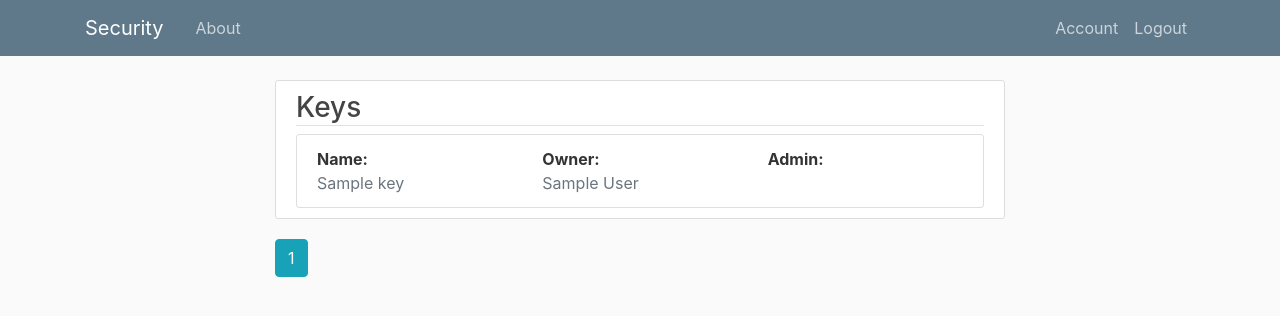
After one commit to RafalSzyinski1/project_web, a Flask app: page /update/keys in a window 1280 px wide. The commit adds this page. Shown: the top 316 px of the page. Run offline with Flask 3, Linux system fonts and the light colour scheme; a user stored in the database is signed in; tables that the repository leaves empty hold one stand-in row (values such as "Sample post"); some libraries are stand-ins or nearby versions.

Commit message:
admin - keys

```diff
--- a/security/templates/account.html
+++ b/security/templates/account.html
@@ -28,7 +28,7 @@
         <a class="ml-2 list-group-item" href="{{ url_for('users.update_password') }}">Update Password</a>
         {% if current_user.is_admin %}
         <a class="ml-2 list-group-item" href="{{ url_for('users.update_users') }}">Update Users</a>
-        <a class="ml-2 list-group-item" href="#">Update Keys</a>
+        <a class="ml-2 list-group-item" href="{{ url_for('users.update_keys') }}">Update Keys</a>
         <a class="ml-2 list-group-item" href="#">Update Locks</a>
         {% endif %}
     </div>
--- /dev/null
+++ b/security/templates/keys.html
@@ -0,0 +1,45 @@
+{% extends "layout.html" %}
+{% block content %}
+<div class="content-section">
+    <h3 class="border-bottom">Keys</h3>
+    <ul class="list-group">
+        {% for key in keys.items %}
+        <li class="list-group-item">
+            <div class="row justify-content-between">
+                <div class="col">
+                    <div class="text-truncate">
+                        <span class="font-weight-bold">Name:</span>
+                        <br>
+                        <span class="text-muted">{{ key.name }}</span>
+                    </div>
+                </div>
+                <div class="col">
+                    <div class="text-truncate">
+                        <span class="font-weight-bold">Owner:</span>
+                        <br>
+                        <span class="text-muted">{{ key.key_user.name }}</span>
+                    </div>
+                </div>
+                <div class="col">
+                    <div class="text-truncate">
+                        <span class="font-weight-bold">Admin:</span>
+                    </div>
+                    <div class="col-auto">
+                    </div>
+                </div>
+        </li>
+        {% endfor %}
+    </ul>
+</div>
+{% for page_num in keys.iter_pages(left_edge=1, right_edge=1, left_current=1, right_current=2) %}
+{% if page_num %}
+{% if keys.page == page_num %}
+<a class="btn btn-info mb-4" href="{{ url_for('users.update_keys', page=page_num) }}">{{ page_num }}</a>
+{% else %}
+<a class="btn btn-outline-info mb-4" href="{{ url_for('users.update_keys', page=page_num) }}">{{ page_num }}</a>
+{% endif %}
+{% else %}
+...
+{% endif %}
+{% endfor %}
+{% endblock content %}
--- a/security/users/routes.py
+++ b/security/users/routes.py
@@ -1,5 +1,5 @@
 from flask import (Blueprint, render_template,
-                   url_for, flash, redirect, request)
+                   url_for, flash, redirect, request, abort)
 from flask_login import (login_user, current_user, logout_user, login_required)
 
 from security import db, bcrypt
@@ -58,13 +58,23 @@ def update_password():
     return render_template('update_password.html', title='Update Account', form=form)
 
 
-@users.route("/update_users")
+@users.route("/update/users")
 @login_required
 def update_users():
     if not current_user.is_admin:
-        flash("Access deny", "danger")
-        return redirect("/")
+        abort(403)
     page = request.args.get('page', 1, type=int)
     users = User.query.order_by(
         User.surname.asc()).paginate(page=page, per_page=5)
     return render_template("users.html", title="Update Users", users=users)
+
+
+@users.route("/update/keys")
+@login_required
+def update_keys():
+    if not current_user.is_admin:
+        abort(403)
+    page = request.args.get('page', 1, type=int)
+    keys = Key.query.order_by(
+        Key.name.asc()).paginate(page=page, per_page=5)
+    return render_template("keys.html", title="Update Keys", keys=keys)
```
Also changed, not shown: security/templates/users.html (+5 -15 lines).
